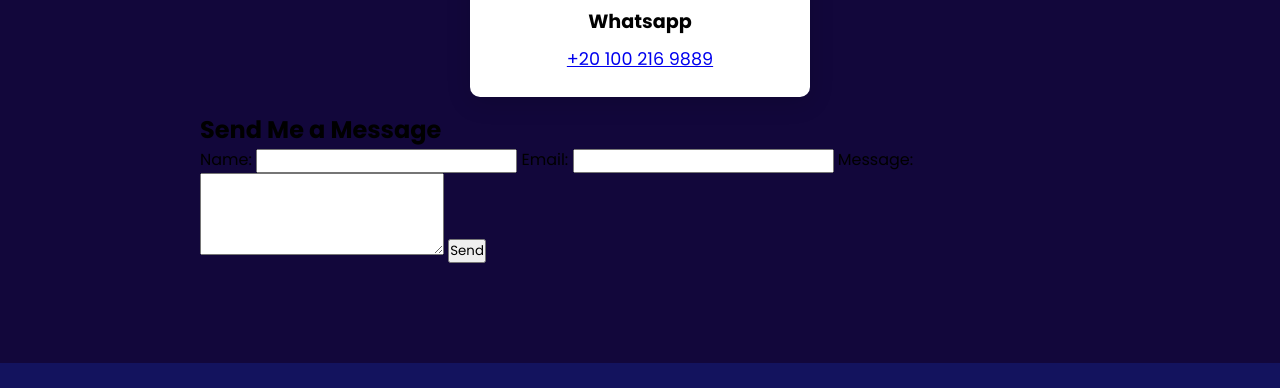
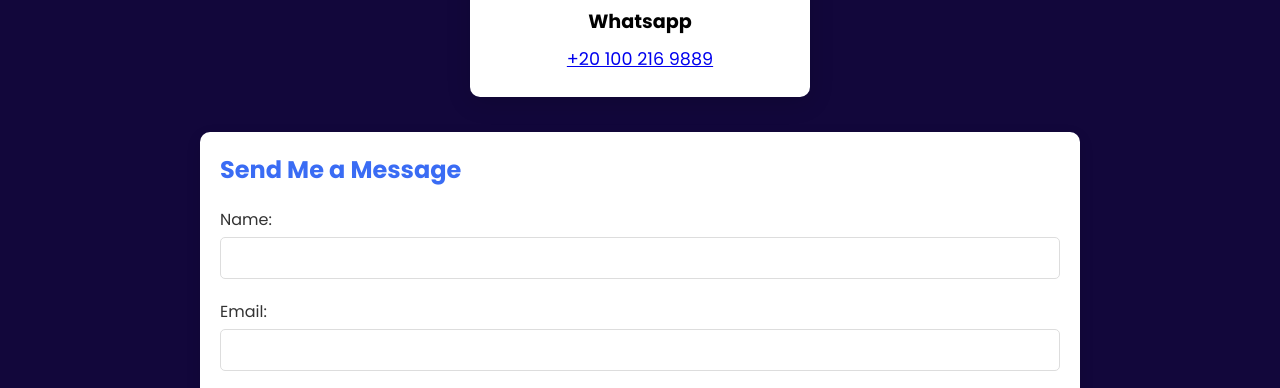
Before and after one commit to Nour-EldinAhmed/PortfolioCV, a plain HTML site: page index.html in a window 1280 px wide. Shown: the part 7064-7452 px from the top of the page. Drawn offline with Linux system fonts and the light colour scheme.

Commit message:
Update style.css

```diff
--- a/style.css
+++ b/style.css
@@ -320,3 +320,45 @@ section{
 
 
  }
+
+ .contact-form {
+    background-color: #ffffff;
+    border-radius: 10px;
+    padding: 20px;
+    box-shadow: 0 5px 15px rgba(0, 0, 0, 0.1);
+    margin: 20px 0;
+}
+
+.contact-form h2 {
+    color: #3a6cf4;
+    margin-bottom: 20px;
+}
+
+.contact-form label {
+    display: block;
+    margin: 10px 0 5px;
+    color: #333;
+}
+
+.contact-form input,
+.contact-form textarea {
+    width: 100%;
+    padding: 10px;
+    margin-bottom: 10px;
+    border: 1px solid #ddd;
+    border-radius: 5px;
+}
+
+.contact-form button {
+    background-color: #3a6cf4;
+    color: #fff;
+    padding: 10px 20px;
+    border: none;
+    border-radius: 5px;
+    cursor: pointer;
+    font-size: 1em;
+}
+
+.contact-form button:hover {
+    background-color: #0a49f6;
+}
```
